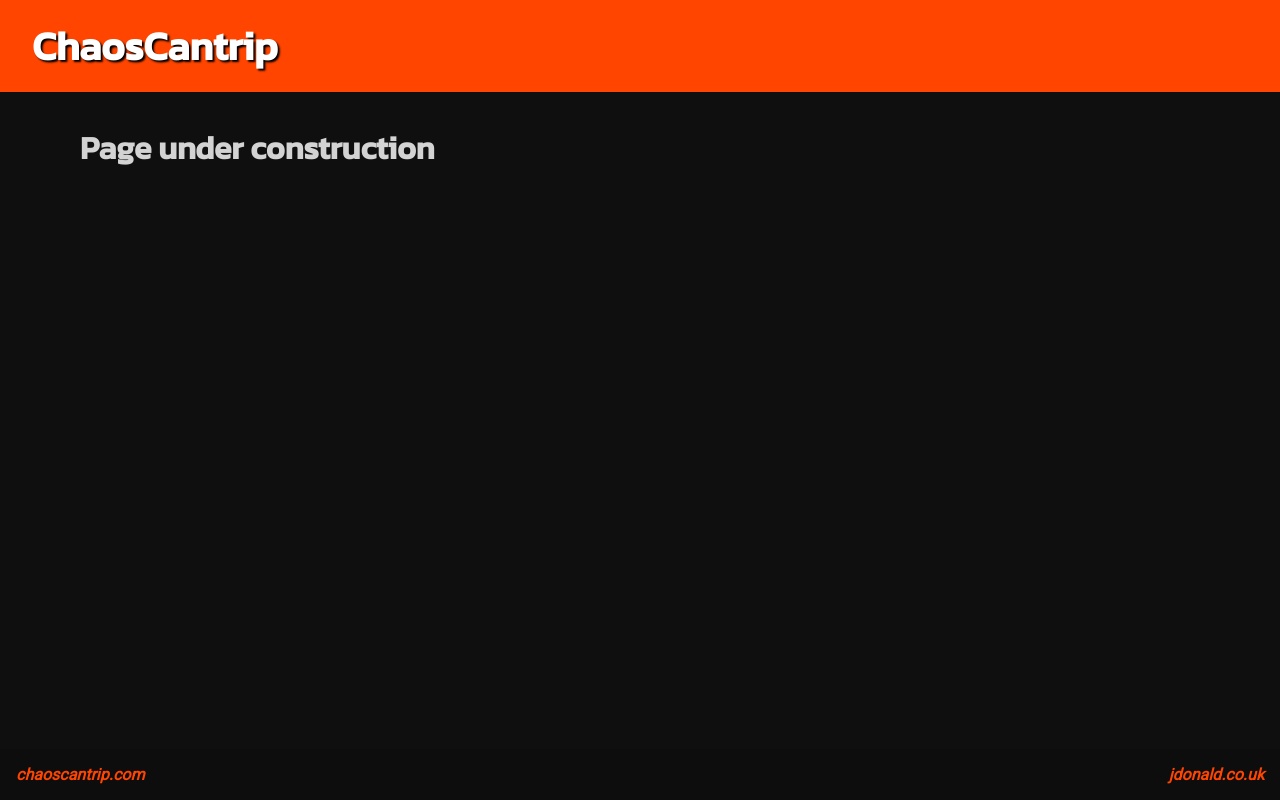
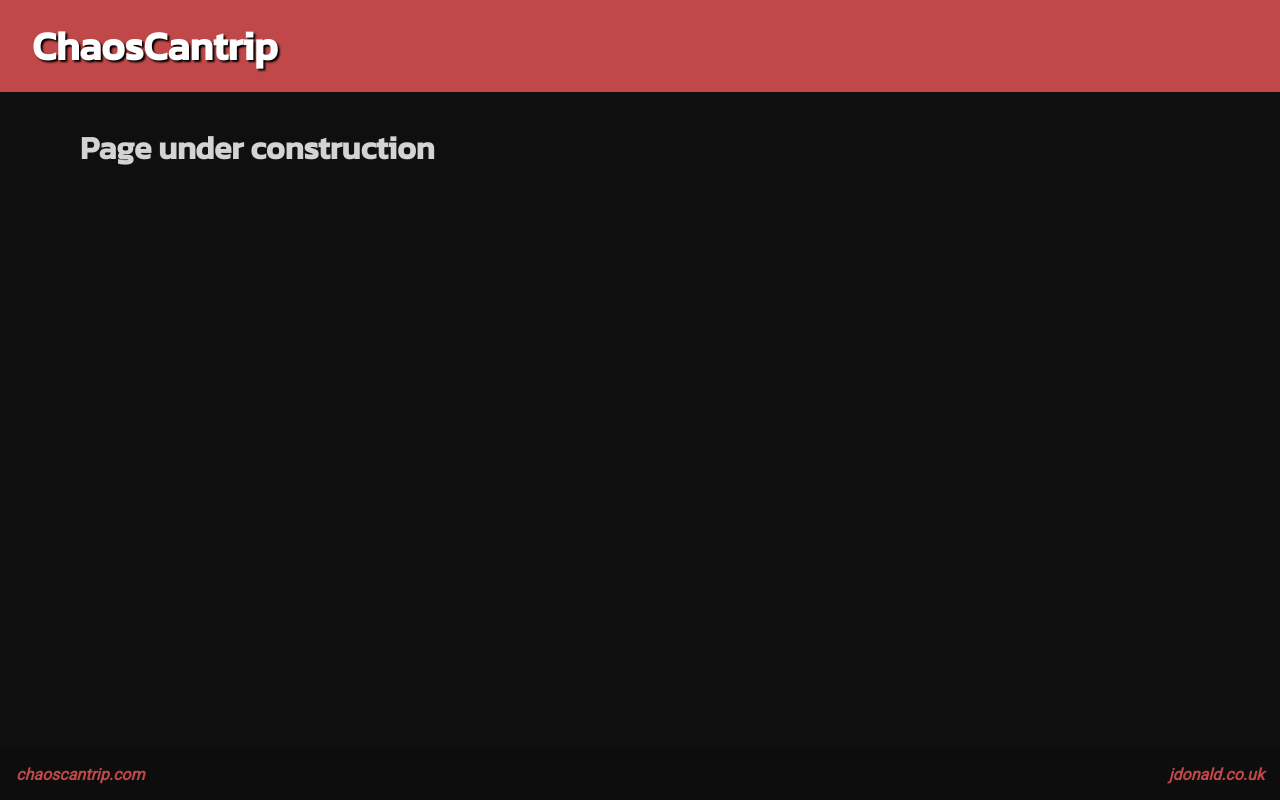
Before and after one commit to ChaosCantrip/Website, a Next.js app: page / in a window 1280 px wide. Built offline with nearby package versions, Linux system fonts and the light colour scheme.

Commit message:
Added gradient colours and updated accent color to match

```diff
--- a/styles/root.css
+++ b/styles/root.css
@@ -1,3 +1,6 @@
 :root {
-    --accent-color: orangered;
+    --accent-color: #C04848;
+    --gradient-fallback: #C04848;
+    --gradient-browser-1: -webkit-linear-gradient(45deg, #480048, #C04848);
+    --gradient-browser-2: linear-gradient(45deg, #480048, #C04848);
 }
```
